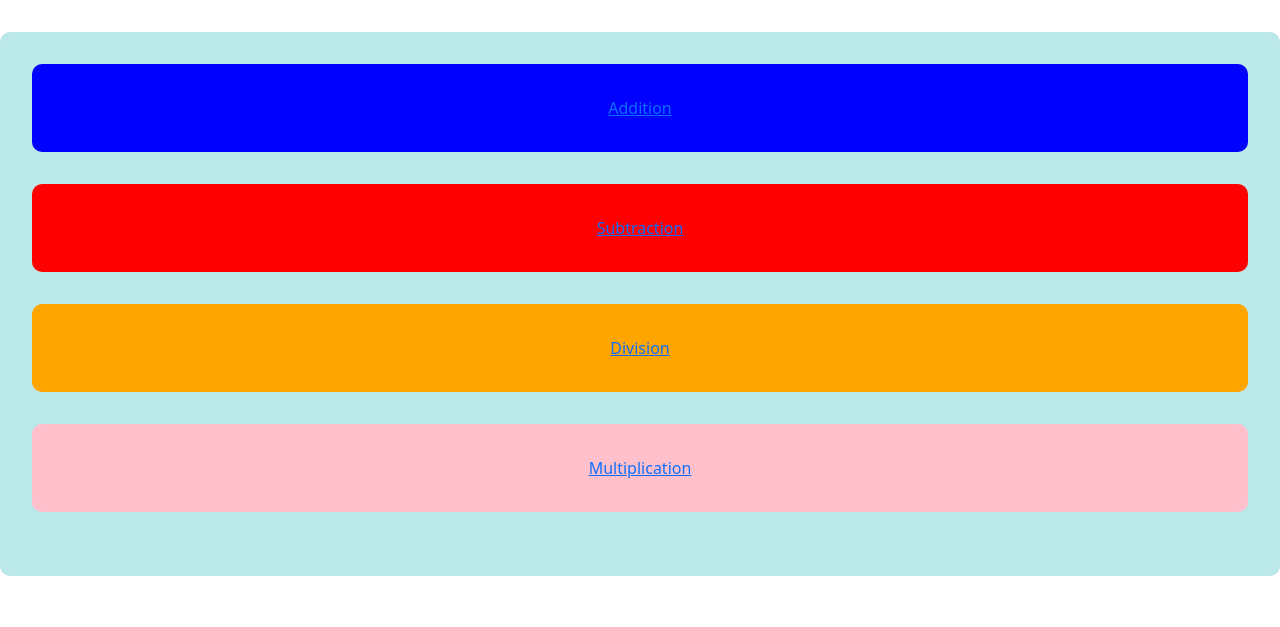
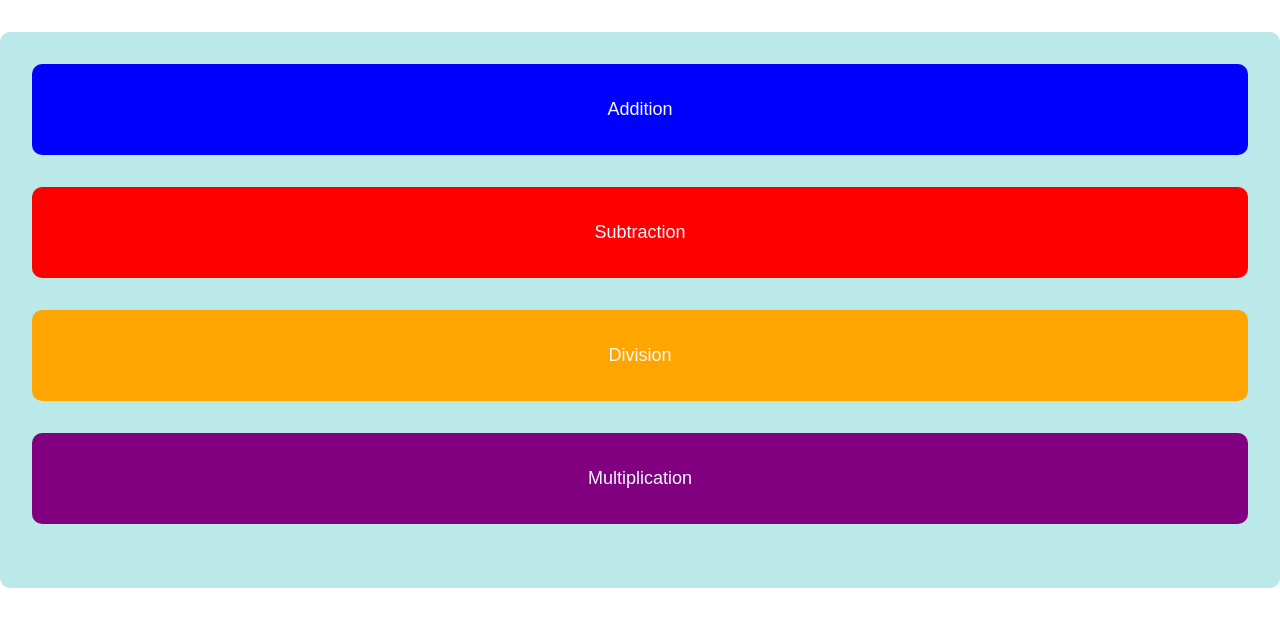
Before and after one commit to willyndeme/calculator-willyflask, a Flask app: page / in a window 1280 px wide. Shown: the part 59-686 px from the top of the page. Run offline with Flask 3, Linux system fonts and the light colour scheme; the visitor is signed in with stand-in values (Sample User, id 1).

Commit message:
Update home.html

```diff
--- a/calculator/templates/home.html
+++ b/calculator/templates/home.html
@@ -1,18 +1,18 @@
 {% extends 'base.html' %}
 {% block title%}Homepage{% endblock%}
 {% block content%}
-    <div class="home" style="color:white">
+    <div class="home" >
         <div class="home-item" style="background-color:blue">
-            <a href="{{url_for('math.add')}}">Addition</a>
+            <a class="home-link" href="{{url_for('math.add')}}">Addition</a>
         </div>
         <div class="home-item" style="background-color:red">
-            <a href="{{url_for('math.subtract')}}">Subtraction</a>
+            <a class="home-link" href="{{url_for('math.subtract')}}">Subtraction</a>
         </div>
         <div class="home-item" style="background-color:orange">
-            <a href="{{url_for('math.divide')}}">Division</a>
+            <a class="home-link" href="{{url_for('math.divide')}}">Division</a>
         </div>
-        <div class="home-item" style="background-color:pink">
-            <a href="{{url_for('math.multiply')}}">Multiplication</a>
+        <div class="home-item" style="background-color:purple">
+            <a class="home-link" href="{{url_for('math.multiply')}}">Multiplication</a>
         </div>
     </div>
 {% endblock%}
```
